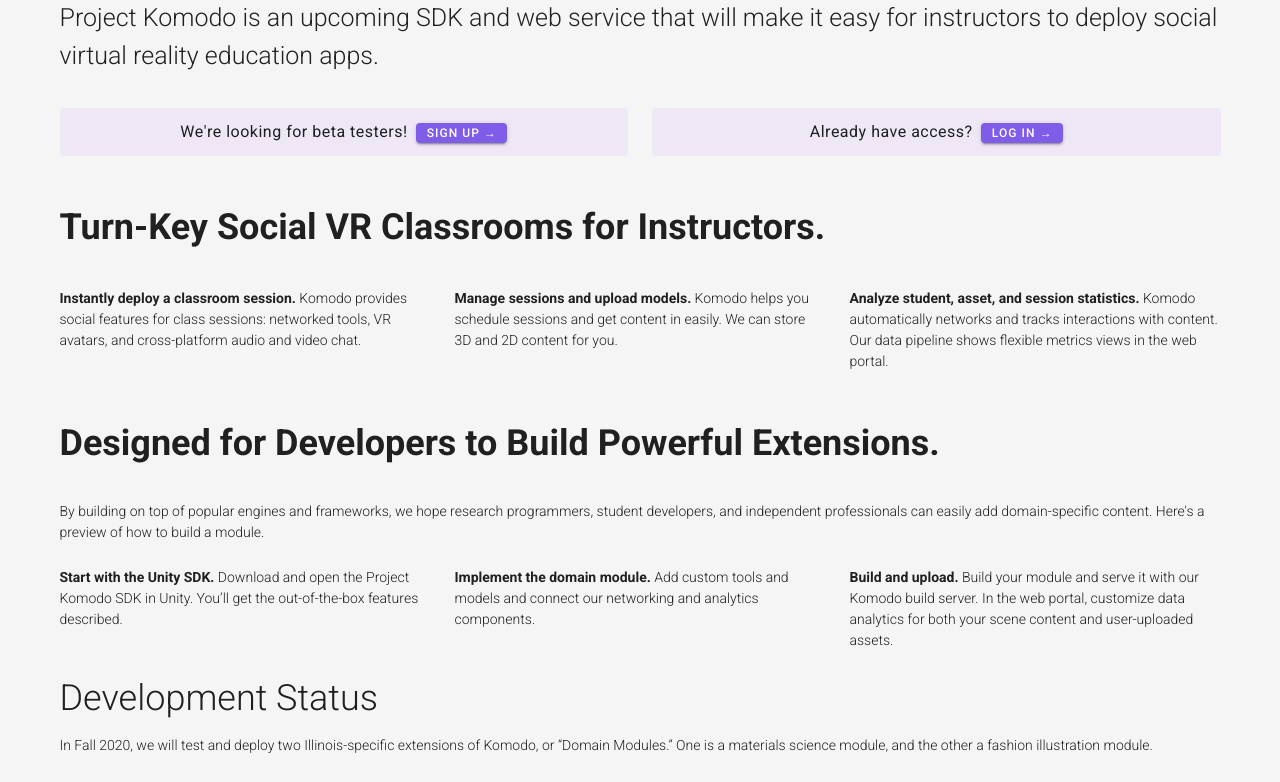
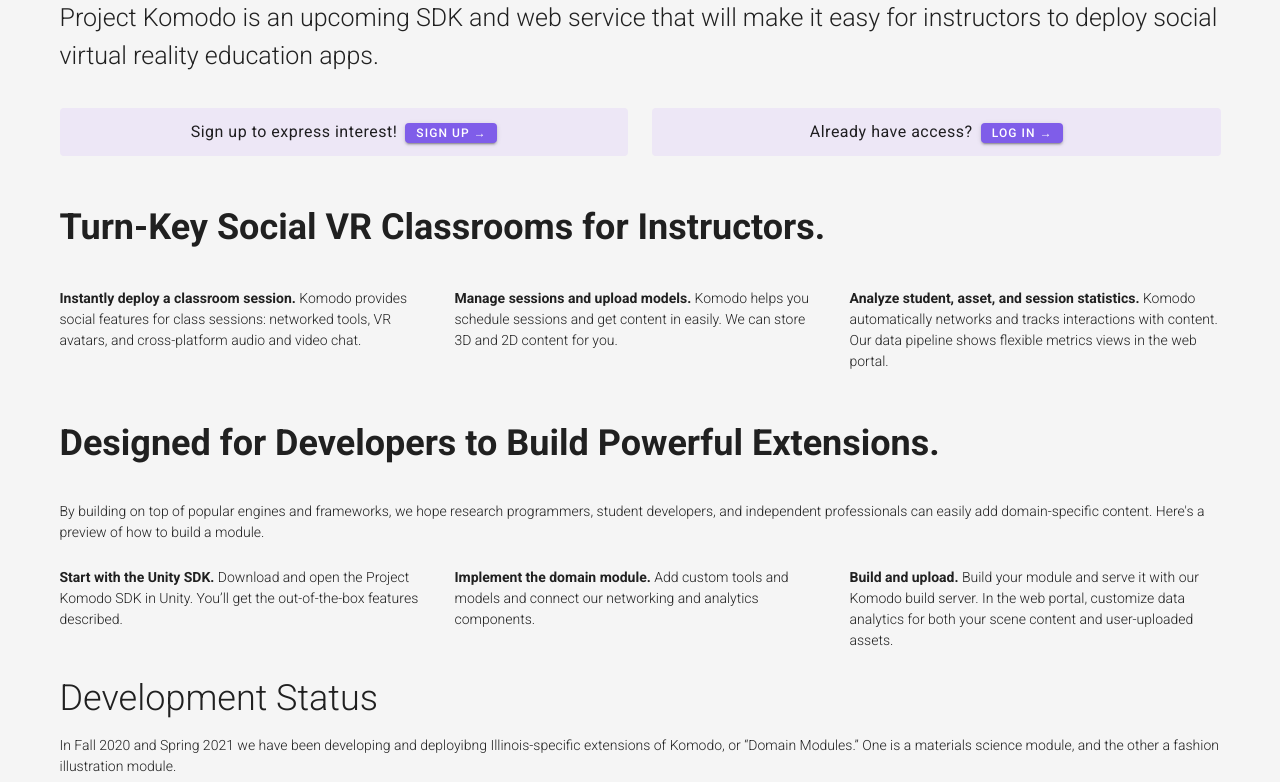
Before and after one commit to ImmersityXR/immersityxr-core, a Vue app in the folder portal/frontend/: page /about in a window 1280 px wide. Shown: the part 760-1542 px from the top of the page. Built offline with nearby package versions, Linux system fonts and the light colour scheme; no server answers; a web font is replaced by a local one.

Commit message:
Slight tweaks

```diff
--- a/portal/frontend/src/pages/About.vue
+++ b/portal/frontend/src/pages/About.vue
@@ -16,7 +16,7 @@
     <v-row>
       <v-col :cols="6" class="">
         <div class="deep-purple lighten-5 pa-2 rounded d-flex justify-center align-baseline">
-          <span class="ma-1 text-body-1">We're looking for beta testers!</span>
+          <span class="ma-1 text-body-1">Sign up to express interest!</span>
           <v-btn
             small
             color="primary"
@@ -78,7 +78,7 @@
     <h2>Development Status</h2>
     <v-row>
       <v-col :cols="12">
-        In Fall 2020, we will test and deploy two Illinois-specific extensions of Komodo, or “Domain Modules.”  One is a materials science module, and the other a fashion illustration module.​
+        In Fall 2020 and Spring 2021 we have been developing and deployibng  Illinois-specific extensions of Komodo, or “Domain Modules.”  One is a materials science module, and the other a fashion illustration module.​
       </v-col>
     </v-row>
 
@@ -92,7 +92,7 @@
         ></v-img>
       </v-col>
       <v-col :cols="6">
-        Professor Chiara Vincenzi has successfully piloted cutting-edge curriculum in Fashion Illustration by <a href="https://vr.illinois.edu/2019/11/20/fashion-illustration-students-explore-vr/">teaching students to ideate with Tilt Brush</a>. She has dreamt  up industry-and-academia-changing possibilities for fashion and XR. We believe social VR fashion critiques with these Tilt Brush garments is the best next step.
+        Professor Chiara Vincenzi has successfully piloted cutting-edge curriculum in Fashion Illustration by <a href="https://vr.illinois.edu/2019/11/20/fashion-illustration-students-explore-vr/">teaching students to ideate with Tilt Brush</a>. She has dreamt up industry-and-academia-changing possibilities for fashion and XR. We believe social VR fashion critiques with these Tilt Brush garments is the best next step.
       </v-col>
       <v-col :cols="4">
         <v-img
```
